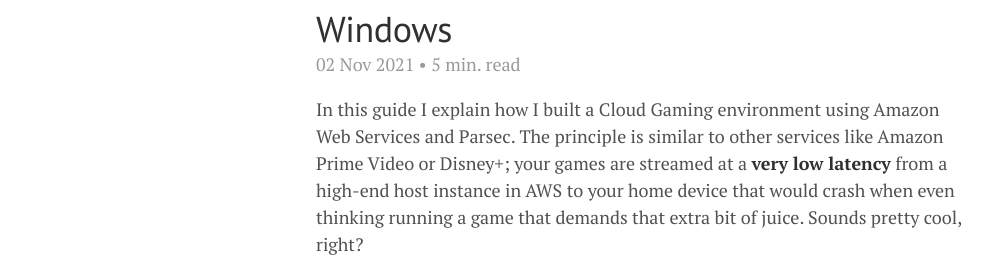
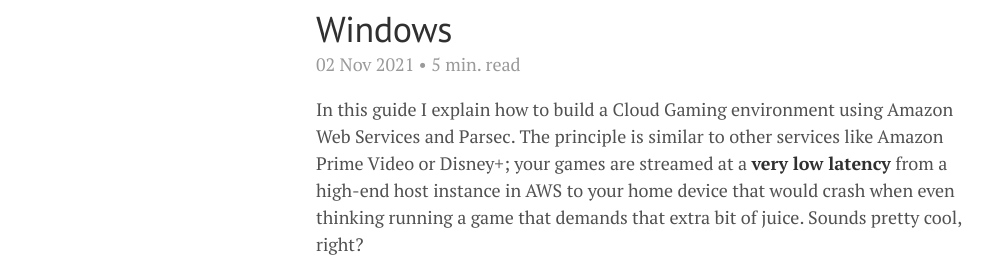
Before and after one commit to lgeurts/lgeurts.github.io, a Jekyll site: the page built from _posts/2021-11-02-aws-high-performance-cloud-gaming.md, in a window 1280 px wide and 900 px high. Shown: the part 203-482 px from the top of the window, without its empty margins (0-993 px from the left). Built offline with Jekyll 4.4.1, drawn with Linux system fonts in a browser that asks for light colours; nearby versions of some CDN libraries; comment, search, counter and statistics services are not loaded.

Commit message:
Update 2021-11-02-aws-high-performance-cloud-gaming.md

```diff
--- a/_posts/2021-11-02-aws-high-performance-cloud-gaming.md
+++ b/_posts/2021-11-02-aws-high-performance-cloud-gaming.md
@@ -9,7 +9,7 @@
 
 ---
 
-In this guide I explain how I built a Cloud Gaming environment using Amazon Web Services and Parsec. The principle is similar to other services like Amazon Prime Video or Disney+; your games are streamed at a **very low latency** from a high-end host instance in AWS to your home device that would crash when even thinking running a game that demands that extra bit of juice. Sounds pretty cool, right?
+In this guide I explain how to build a Cloud Gaming environment using Amazon Web Services and Parsec. The principle is similar to other services like Amazon Prime Video or Disney+; your games are streamed at a **very low latency** from a high-end host instance in AWS to your home device that would crash when even thinking running a game that demands that extra bit of juice. Sounds pretty cool, right?
 
 ## **Dude, why should I use cloud gaming when I already have a high-end gaming machine?**
 
```
